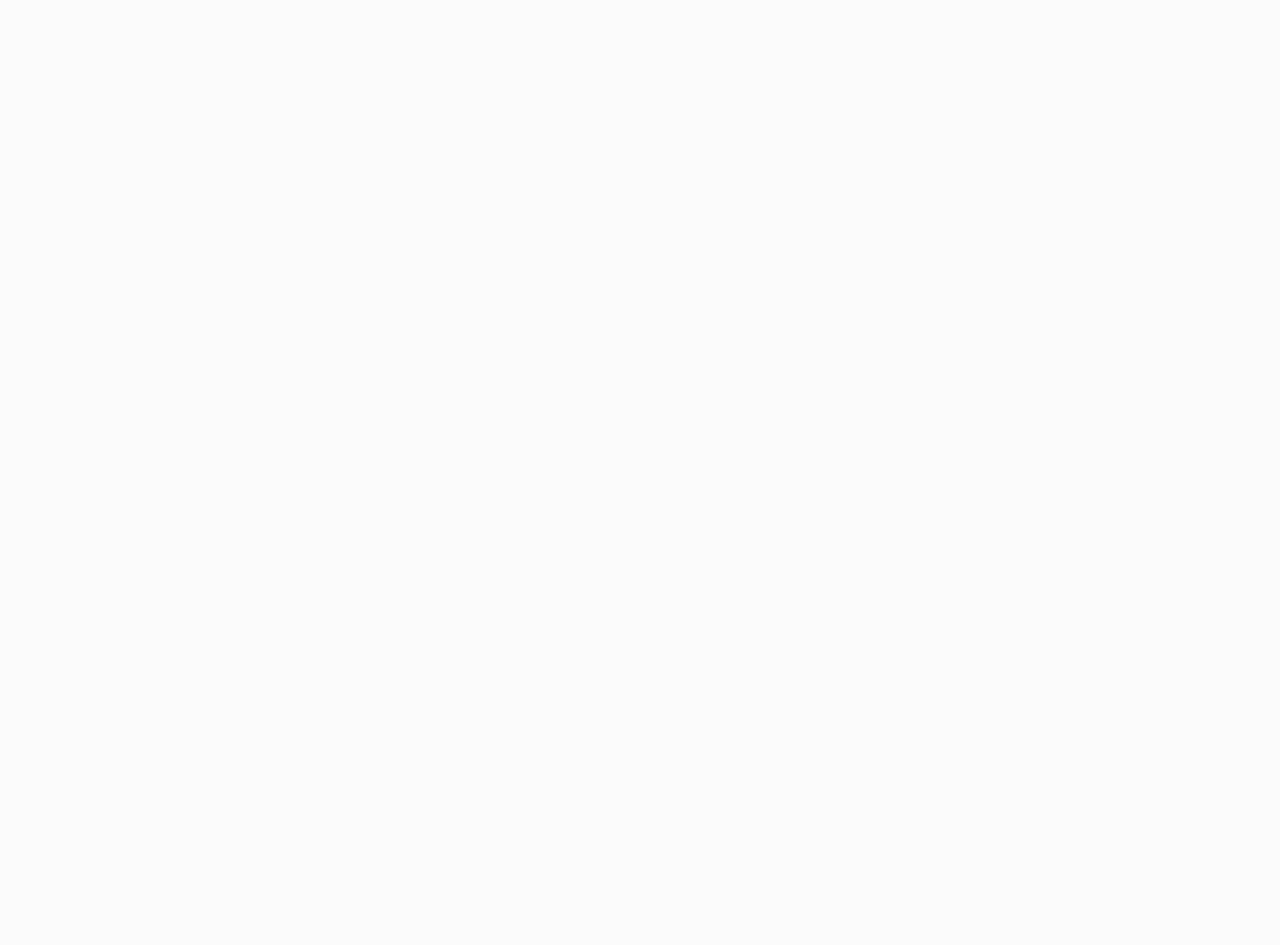
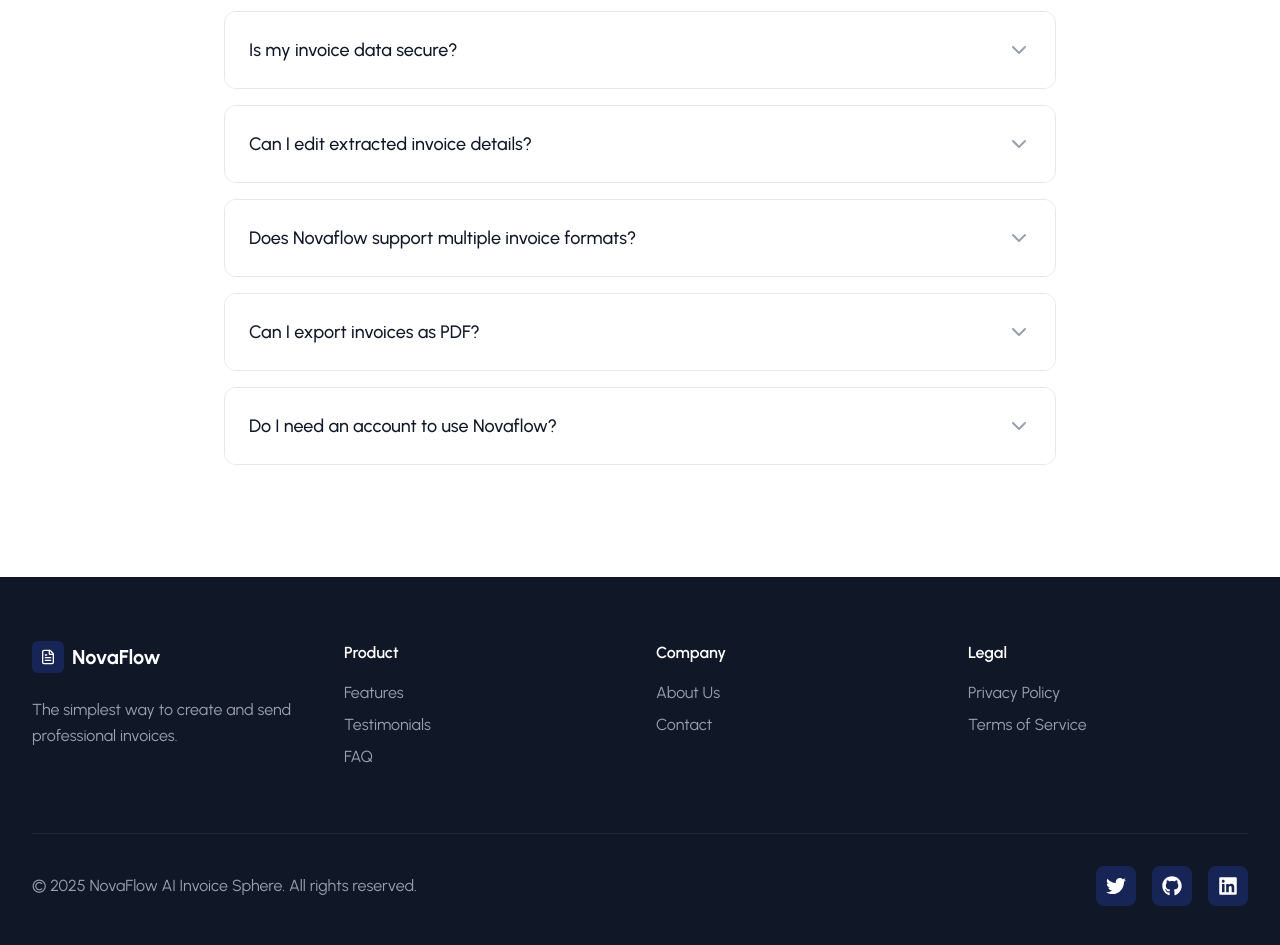
Before and after one commit to SakthiBala3107/NovaFlow, a React (Vite) app in the folder frontend/: page / in a window 1280 px wide. Shown: the part 2280-3225 px from the top of the page. Before the commit the page ends 2737 px from the top, so only its background shows below. Built offline with nearby package versions, Linux system fonts and the light colour scheme.

Commit message:
[UPDATE] Completion of Footer section , completion of landingpage

```diff
--- a/frontend/package.json
+++ b/frontend/package.json
@@ -18,6 +18,7 @@
     "react": "^19.2.0",
     "react-dom": "^19.2.0",
     "react-hot-toast": "^2.6.0",
+    "react-icons": "^5.5.0",
     "react-router-dom": "^7.9.6",
     "tailwindcss": "^4.1.17",
     "zustand": "^5.0.8"
--- a/frontend/src/Pages/LandingPage/LandingPage.tsx
+++ b/frontend/src/Pages/LandingPage/LandingPage.tsx
@@ -1,5 +1,7 @@
 // import { useEffect, useState } from 'react'
+import Faqs from '../../components/Landing/Faqs'
 import Features from '../../components/Landing/Features'
+import Footer from '../../components/Landing/Footer'
 import Header from '../../components/Landing/Header'
 import Hero from '../../components/Landing/Hero'
 import Testimonals from '../../components/Landing/Testimonals'
@@ -11,10 +13,12 @@
     return (
         <div className='bg-[#ffffff] text-gray-600'>
             <Header />
-            <main className='mb-[100vh]'>
+            <main >
                 <Hero />
                 <Features />
                 <Testimonals />
+                <Faqs />
+                <Footer />
             </main>
         </div>
     )
--- /dev/null
+++ b/frontend/src/components/Landing/Footer.tsx
@@ -0,0 +1,128 @@
+import { FileText, } from "lucide-react"
+import { FaGithub, FaTwitter, FaLinkedin } from "react-icons/fa";
+
+<div className="flex gap-4">
+    <FaGithub size={24} />
+    <FaTwitter size={24} />
+    <FaLinkedin size={24} />
+</div>
+
+import { Link } from "react-router-dom"
+
+type FooterLinkProps = {
+    href?: string, to?: string, children?: React.ReactNode
+}
+
+
+const FooterLink = ({ to, children }: FooterLinkProps) => {
+    const className = "block text-gray-400 hover:text-white transition-colors duration-200"
+
+    if (to) {
+        <Link to={to} className={className} >{children}</Link>
+    }
+
+    return (
+        <a href={to} className={className} >{children}</a>
+
+
+    )
+
+}
+
+const SocialLink = ({ href, children }: FooterLinkProps) => {
+
+    return (
+        <a
+            href={href}
+            className="w-10 h-10 bg-blue-950 rounded-lg flex items-center justify-center hover:bg-gray-700 transition-colors duration-200"
+            target="_blank"
+            rel="noopener noreferrer"
+        >
+            {children}
+        </a>
+    )
+}
+
+
+
+// primary-comp
+const Footer = () => {
+    return (
+        <footer className="bg-gray-900 text-white">
+            <div className="max-w-7xl mx-auto px-4 sm:px-6 lg:px-8 py-16">
+
+                {/* Top Grid */}
+                <div className="grid grid-cols-1 md:grid-cols-2 lg:grid-cols-4 gap-8">
+
+                    {/* Brand */}
+                    <div className="space-y-4 md:col-span-2 lg:col-span-1">
+                        <Link to="/" className="flex items-center space-x-2 mb-6">
+                            <div className="w-8 h-8 bg-blue-950 rounded-md flex items-center justify-center">
+                                <FileText className="w-4 h-4 text-white" />
+                            </div>
+                            <span className="text-xl font-bold">NovaFlow</span>
+                        </Link>
+
+                        <p className="text-gray-400 leading-relaxed max-w-sm">
+                            The simplest way to create and send professional invoices.
+                        </p>
+                    </div>
+
+                    {/* Product */}
+                    <div>
+                        <h3 className="text-base font-semibold mb-4">Product</h3>
+                        <ul className="space-y-2">
+                            <li><FooterLink href="#features">Features</FooterLink></li>
+                            <li><FooterLink href="#testimonials">Testimonials</FooterLink></li>
+                            <li><FooterLink href="#faq">FAQ</FooterLink></li>
+                        </ul>
+                    </div>
+
+                    {/* Company */}
+                    <div>
+                        <h3 className="text-base font-semibold mb-4">Company</h3>
+                        <ul className="space-y-2">
+                            <li><FooterLink to="/about">About Us</FooterLink></li>
+                            <li><FooterLink to="/contact">Contact</FooterLink></li>
+                        </ul>
+                    </div>
+
+                    {/* Legal */}
+                    <div>
+                        <h3 className="text-base font-semibold mb-4">Legal</h3>
+                        <ul className="space-y-2">
+                            <li><FooterLink to="/privacy">Privacy Policy</FooterLink></li>
+                            <li><FooterLink to="/terms">Terms of Service</FooterLink></li>
+                        </ul>
+                    </div>
+                </div>
+
+                {/* Bottom Bar */}
+                <div className="border-t border-gray-800 py-8 mt-16">
+                    <div className="flex flex-col md:flex-row justify-between items-center space-y-4 md:space-y-0">
+                        <p className="text-gray-400">
+                            &copy; 2025 NovaFlow AI Invoice Sphere. All rights reserved.
+                        </p>
+
+                        <div className="flex space-x-4">
+                            <SocialLink href="#">
+                                <FaTwitter className="w-5 h-5" />
+                            </SocialLink>
+                            <SocialLink href="#">
+                                <FaGithub className="w-5 h-5" />
+                            </SocialLink>
+                            <SocialLink href="#">
+                                <FaLinkedin className="w-5 h-5" />
+                            </SocialLink>
+                        </div>
+
+                    </div>
+                </div>
+
+            </div>
+        </footer>
+    );
+};
+
+
+export default Footer
--- a/frontend/src/components/Landing/Header.tsx
+++ b/frontend/src/components/Landing/Header.tsx
@@ -55,26 +55,26 @@
 
                     {/* Desktop Nav */}
                     <div className="hidden lg:flex lg:items-center lg:space-x-8">
-                        <Link
-                            to="#features"
+                        <a
+                            href="#features"
                             className="text-gray-600 hover:text-gray-900 font-medium transition-colors duration-200 relative after:absolute after:bottom-0 after:left-0 after:w-0 after:h-0.5 after:bg-black after:transition-all hover:after:w-full"
                         >
                             Features
-                        </Link>
+                        </a>
 
-                        <Link
-                            to="#testimonals"
+                        <a
+                            href="#testimonals"
                             className="text-gray-600 hover:text-gray-900 font-medium transition-colors duration-200 relative after:absolute after:bottom-0 after:left-0 after:w-0 after:h-0.5 after:bg-black after:transition-all hover:after:w-full"
                         >
                             Testimonals
-                        </Link>
+                        </a>
 
-                        <Link
-                            to="#faq"
+                        <a
+                            href="#faq"
                             className="text-gray-600 hover:text-gray-900 font-medium transition-colors duration-200 relative after:absolute after:bottom-0 after:left-0 after:w-0 after:h-0.5 after:bg-black after:transition-all hover:after:w-full"
                         >
                             FAQ
-                        </Link>
+                        </a>
                     </div>
 
                     {/* Desktop Auth Buttons */}
```
Also changed, not shown: 1 other file (tests, documents, lock files or other folders).
